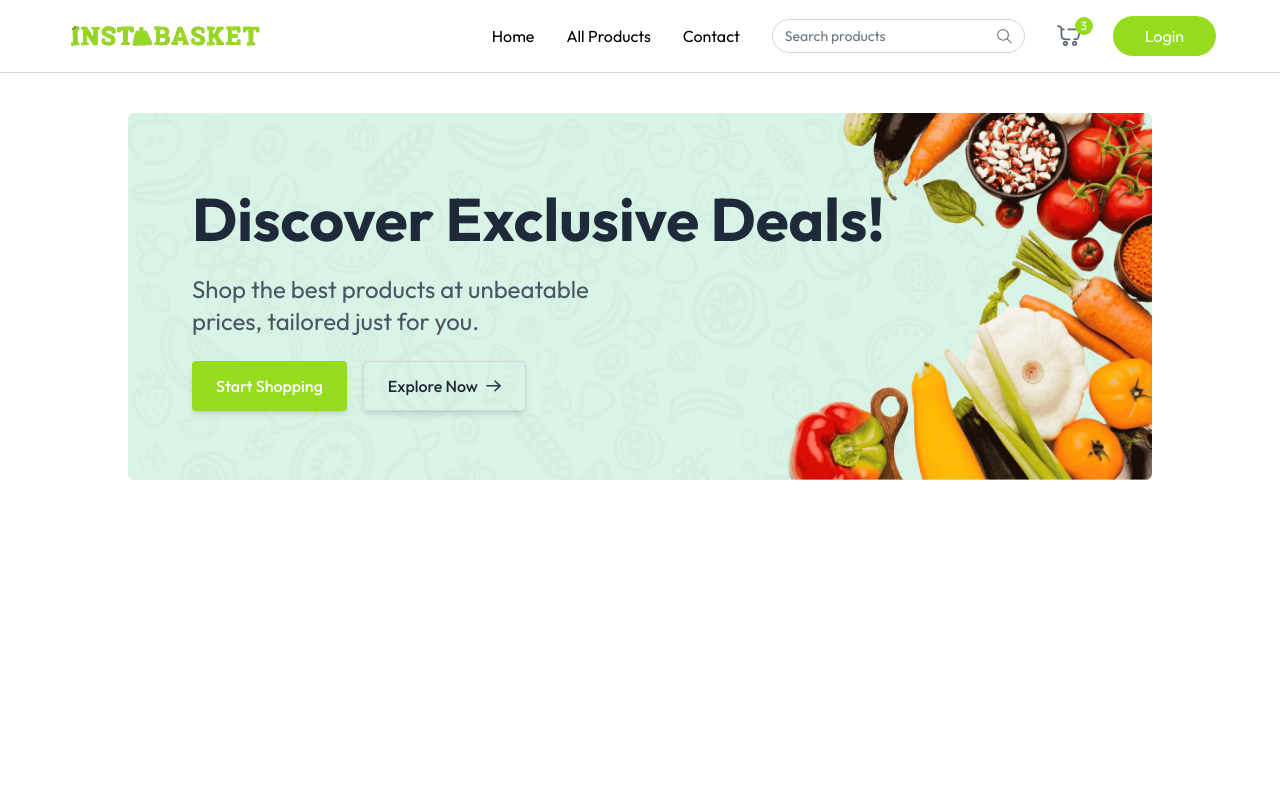
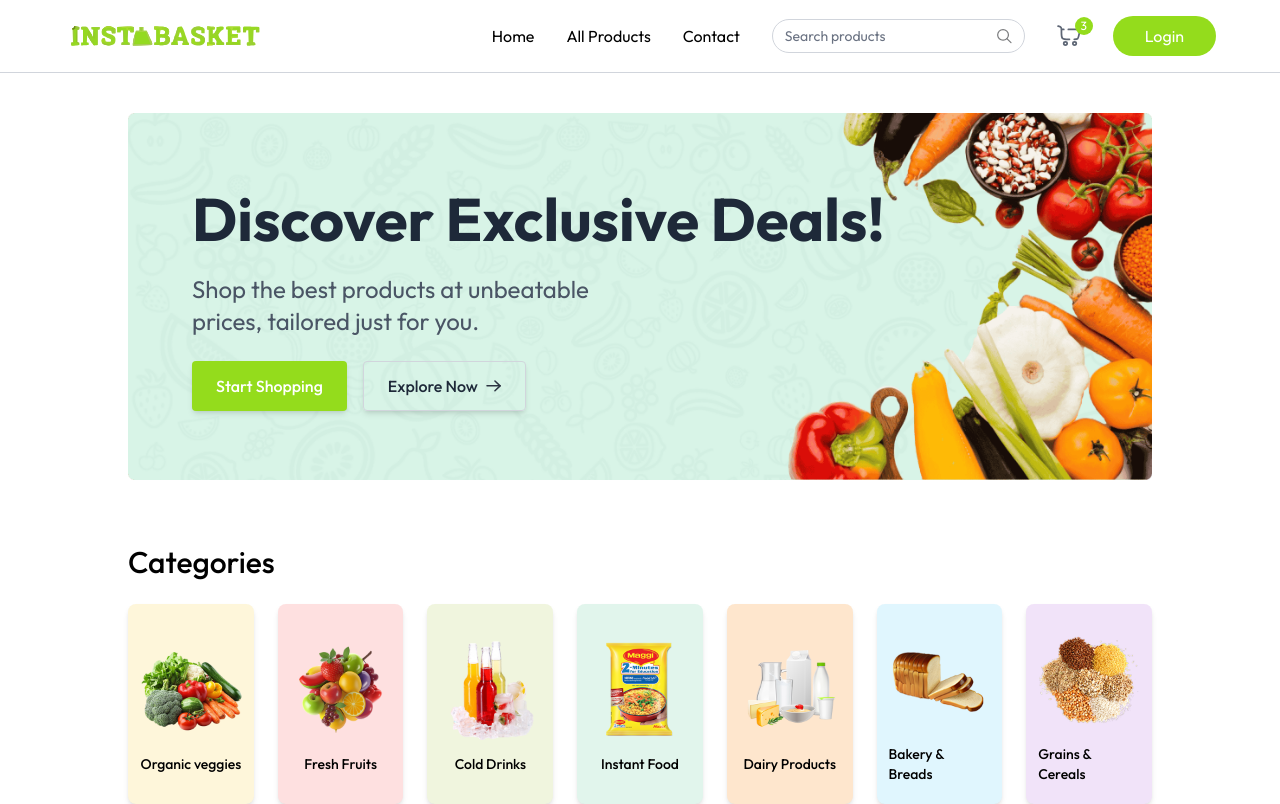
Before and after one commit to Akhileshpookkuttiyil/InstaBasket, a React (Vite) app in the folder client/: page / in a window 1280 px wide. Built offline with nearby package versions, Linux system fonts and the light colour scheme.

Commit message:
added categories section

```diff
--- a/client/src/Components/Categories.jsx
+++ b/client/src/Components/Categories.jsx
@@ -0,0 +1,35 @@
+import React from "react";
+import { categories } from "../assets/assets";
+import { useAppContext } from "../Context/AppContext";
+
+const Categories = () => {
+  const { navigate } = useAppContext();
+
+  return (
+    <div className="mt-16">
+      <p className="text-2xl md:text-3xl font-medium">Categories</p>
+      <div className="grid grid-cols-2 sm:grid-cols-3 md:grid-cols-5 lg:grid-cols-6 xl:grid-cols-7 mt-6 gap-6">
+        {categories.map((category, index) => (
+          <div
+            key={index}
+            className="group cursor-pointer py-5 px-3 gap-2 rounded-lg flex flex-col items-center justify-center shadow-md hover:shadow-lg "
+            style={{ backgroundColor: category.bgColor }}
+            onClick={() => {
+              navigate(`/products/${category.path.toLocaleLowerCase()}`);
+              window.scrollTo(0, 0);
+            }}
+          >
+            <img
+              src={category.image}
+              alt={category.text}
+              className="group-hover:scale-105 transition max-w-28"
+            />
+            <p className="text-sm font-medium">{category.text}</p>
+          </div>
+        ))}
+      </div>
+    </div>
+  );
+};
+
+export default Categories;
--- a/client/src/Pages/Home.jsx
+++ b/client/src/Pages/Home.jsx
@@ -1,11 +1,12 @@
 import React from "react";
 import MainBanner from "../Components/MainBanner";
-
+import Categories from "../Components/Categories";
 
 const Home = () => {
   return (
     <div className="mt-10">
       <MainBanner />
+      <Categories/>
     </div>
   );
 };
```
